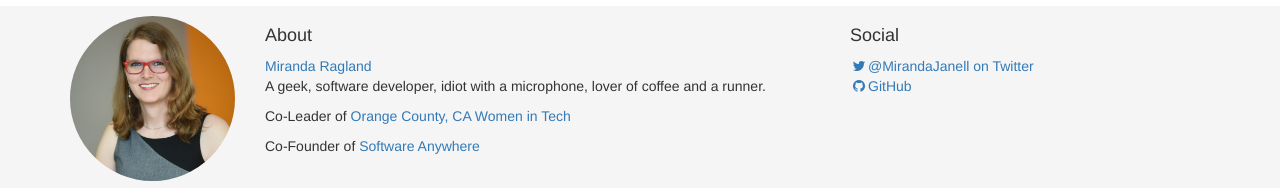
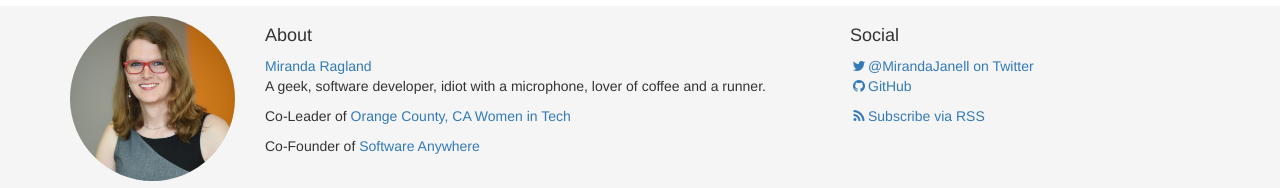
Before and after one commit to MirandaJanell/mjr-web, a Jekyll site: the page built from index.html, in a window 1280 px wide. Shown: the part 709-897 px from the top of the page. Built offline with Jekyll 4.4.1, drawn with Linux system fonts in a browser that asks for light colours.

Commit message:
Added syndication support.

```diff
--- a/_config.yml
+++ b/_config.yml
@@ -15,5 +15,7 @@ exclude:
   - .lock
   - Gemfile
   - package.json
+gems:
+  - jekyll-feed
 mjtheme:
   date_format: '%b %-d, %Y'
--- a/_includes/footer.html
+++ b/_includes/footer.html
@@ -15,8 +15,14 @@
 
 			<div class="col-sm-4">
 				<h4>Social</h4>
-				<a href="{{ site.author.twitter }}" rel="me"><i class="fa fa-fw fa-twitter"></i>@MirandaJanell on Twitter</a><br>
-				<a href="{{ site.author.github }}" rel="me"><i class="fa fa-fw fa-github"></i>GitHub</a>
+				<ul class="list-unstyled">
+					<li><a href="{{ site.author.twitter }}" rel="me"><i class="fa fa-fw fa-twitter"></i>@MirandaJanell on Twitter</a></li>
+					<li><a href="{{ site.author.github }}" rel="me"><i class="fa fa-fw fa-github"></i>GitHub</a></li>
+				</ul>
+
+				<ul class="list-unstyled">
+					<li><a href="{{ "/feed.xml" | relative_url }}"><i class="fa fa-fw fa-rss"></i>Subscribe via RSS</a></li>
+				</ul>
 			</div>
 		</div>
 	</div>
--- a/_layouts/default.html
+++ b/_layouts/default.html
@@ -6,7 +6,10 @@
 		<meta name="viewport" content="width=device-width, initial-scale=1">
 		<meta name="description" content="{{ site.description }}">
 		<meta name="author" content="{{ site.author.name }}">
+
 		<!-- <link rel="icon" href="/favicon.ico"> -->
+		<link rel="canonical" href="{{ page.url | replace:'index.html','' | absolute_url }}">
+		<link rel="alternate" type="application/rss+xml" title="{{ site.title | escape }}" href="{{ "/feed.xml" | relative_url }}">
 
 		<title>{{ site.name }}</title>
 
```
